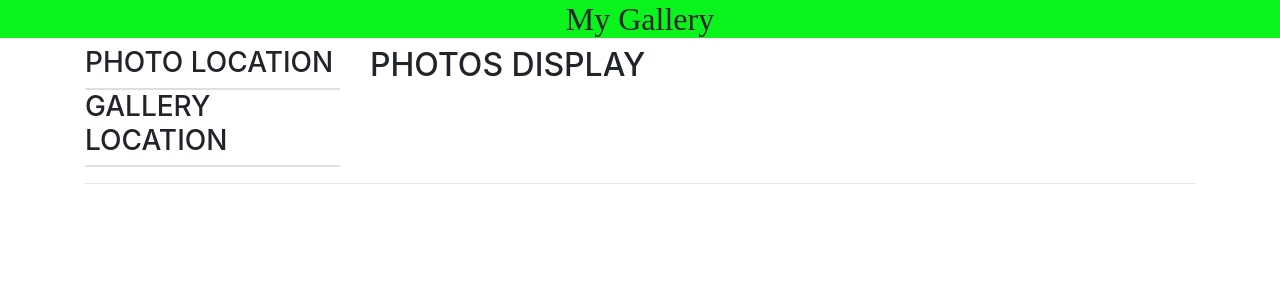
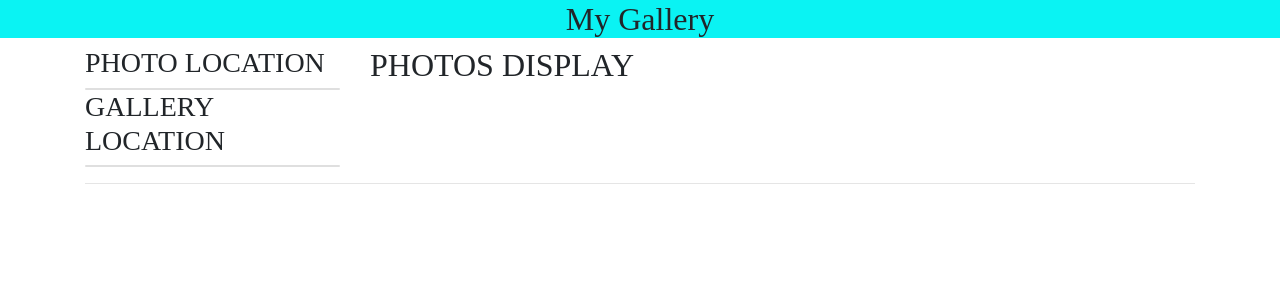
Before and after one commit to MelvinOmega/gallery-app, a Django app: page / in a window 1280 px wide. Shown: the part 110-410 px from the top of the page. Run offline with Django 3.2, Linux system fonts and the light colour scheme; data that the repository does not hold is empty; some libraries are stand-ins or nearby versions.

Commit message:
change background color

```diff
--- a/photos/templates/photos/index.html
+++ b/photos/templates/photos/index.html
@@ -2,7 +2,7 @@
 
 
 {% block content %}
-<div class="container-fluid landing" style="background-color: rgb(10, 243, 29);">
+<div class="container-fluid landing" style="background-color: rgb(10, 243, 243);">
     <h2 class="text-center imagea" style="font-family: 'Times New Roman', Times, serif;">My Gallery</h2>
 </div>
 
@@ -13,7 +13,7 @@
         <div class="row">
             <div class="col-md-3">
                 <div>
-                    <h3>PHOTO LOCATION</h3>
+                    <h3 style="font-family: 'Times New Roman', Times, serif;">PHOTO LOCATION</h3>
                     <div class="card">
                         <ul class="list-group list-group-fluid">
                             {% for location in locations %}
@@ -26,7 +26,7 @@
 
                 </div>
                 <div>
-                    <h3>GALLERY LOCATION</h3>
+                    <h3 style="font-family: 'Times New Roman', Times, serif;">GALLERY LOCATION</h3>
                     <div class="card">
                         <ul class="list-group list-group-fluid">
                             {% for image in images %}
@@ -40,7 +40,7 @@
                 </div>
             </div>
             <div class="col-md-9">
-                <h2>PHOTOS DISPLAY</h2>
+                <h2 style="font-family: 'Times New Roman', Times, serif;">PHOTOS DISPLAY</h2>
                 <div>
                     <div class="card-columns">
                         {% for image in images %}
```
